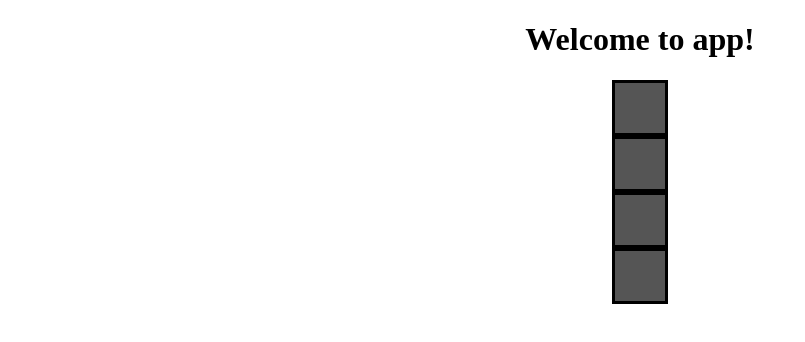
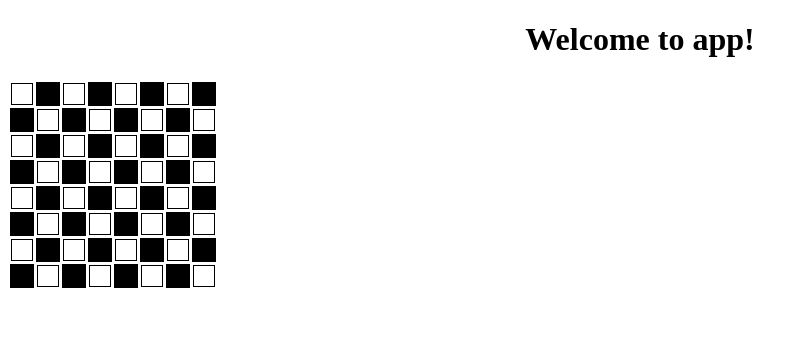
Before and after one commit to torres-roberto/chess, an Angular app: page / in a window 1280 px wide. Shown: the top 342 px of the page, without its empty margins (0-805 px from the left). Built offline with nearby package versions, Linux system fonts and the light colour scheme.

Commit message:
setup actual chess board

```diff
--- a/src/app/chess-board/chess-board.component.css
+++ b/src/app/chess-board/chess-board.component.css
@@ -1,14 +1,7 @@
-.chessBoard {
-    padding: 0;
-    margin: 0;
-    list-style: none;
+table tr:nth-child(odd) td:nth-child(even) {
+    background: #000;
+}
 
-    display: -webkit-box;
-    display: -moz-box;
-    display: -ms-flexbox;
-    display: -webkit-flex;
-    display: flex;
-
-    -webkit-flex-flow: row wrap;
-    justify-content: space-around;
+table tr:nth-child(even) td:nth-child(odd) {
+    background: #000;
 }
--- a/src/app/chess-board/chess-board.component.html
+++ b/src/app/chess-board/chess-board.component.html
@@ -1,3 +1,11 @@
-<div class="chessBoard" *ngFor="let n of nCols">
-  <square></square>
-</div>
+<table class="chessBoard">
+
+  <tr class="row" *ngFor="let r of nRows">
+
+    <td class="col" *ngFor="let c of nCols">
+      <square></square>
+    </td>
+
+  </tr>
+
+</table>
--- a/src/app/chess-board/chess-board.component.ts
+++ b/src/app/chess-board/chess-board.component.ts
@@ -13,8 +13,8 @@ export class ChessBoardComponent implements OnInit {
   constructor() { }
 
   ngOnInit() {
-    this.nCols = [1,2,3,4];
-    this.nRows = [9,8,7];
+    this.nCols = [1,2,3,4,5,6,7,8];
+    this.nRows = [1,2,3,4,5,6,7,8];
   }
 
 }
--- a/src/app/square/square.component.css
+++ b/src/app/square/square.component.css
@@ -1,6 +1,5 @@
 .square {
-    height: 50px;
-    width: 50px;
-    background-color: #555;
-    border-style: solid;
+    width: 20px;
+    height: 20px;
+    border: solid #000 1px;
   }
```
Also changed, not shown: 1 other file (tests, documents, lock files or other folders).
